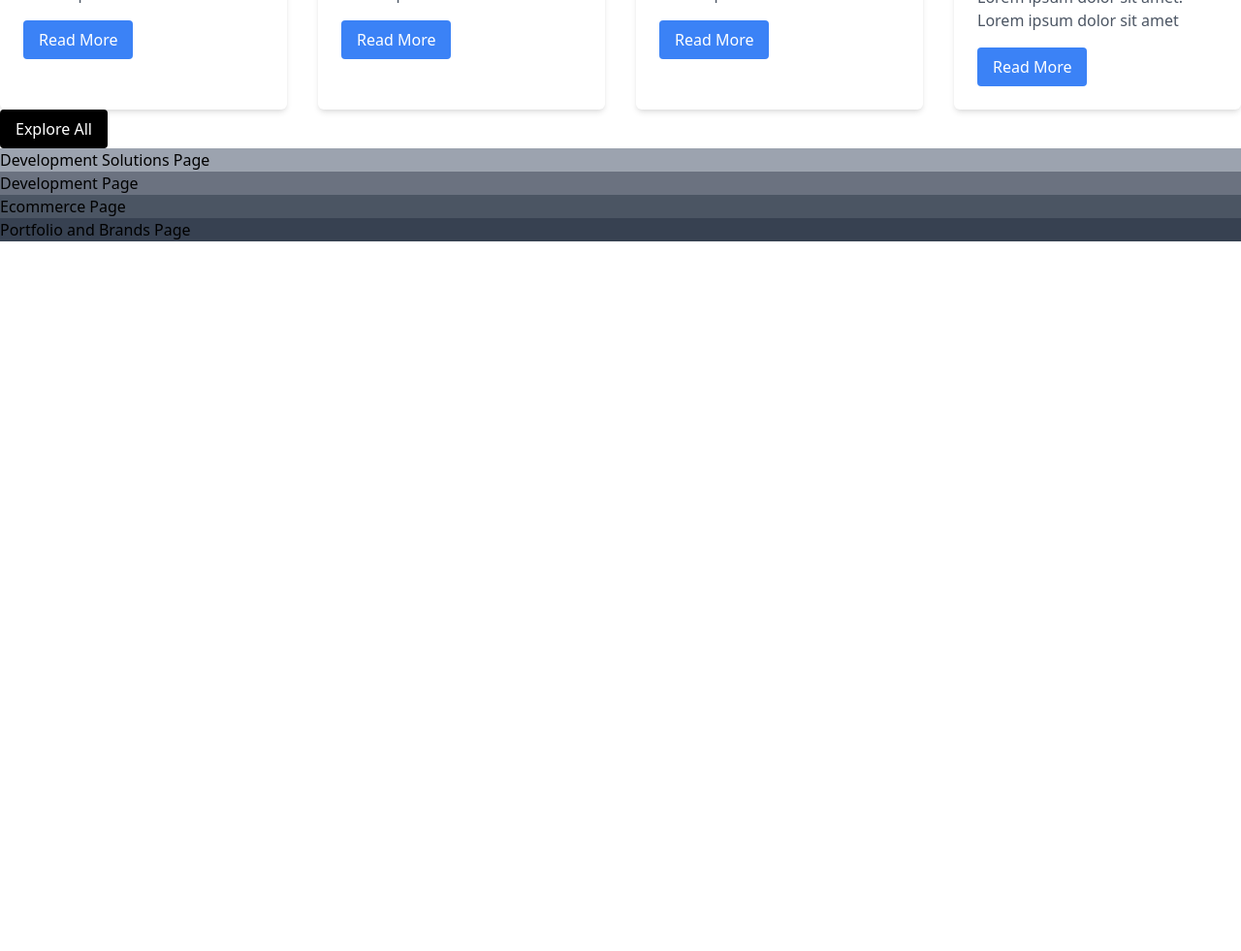
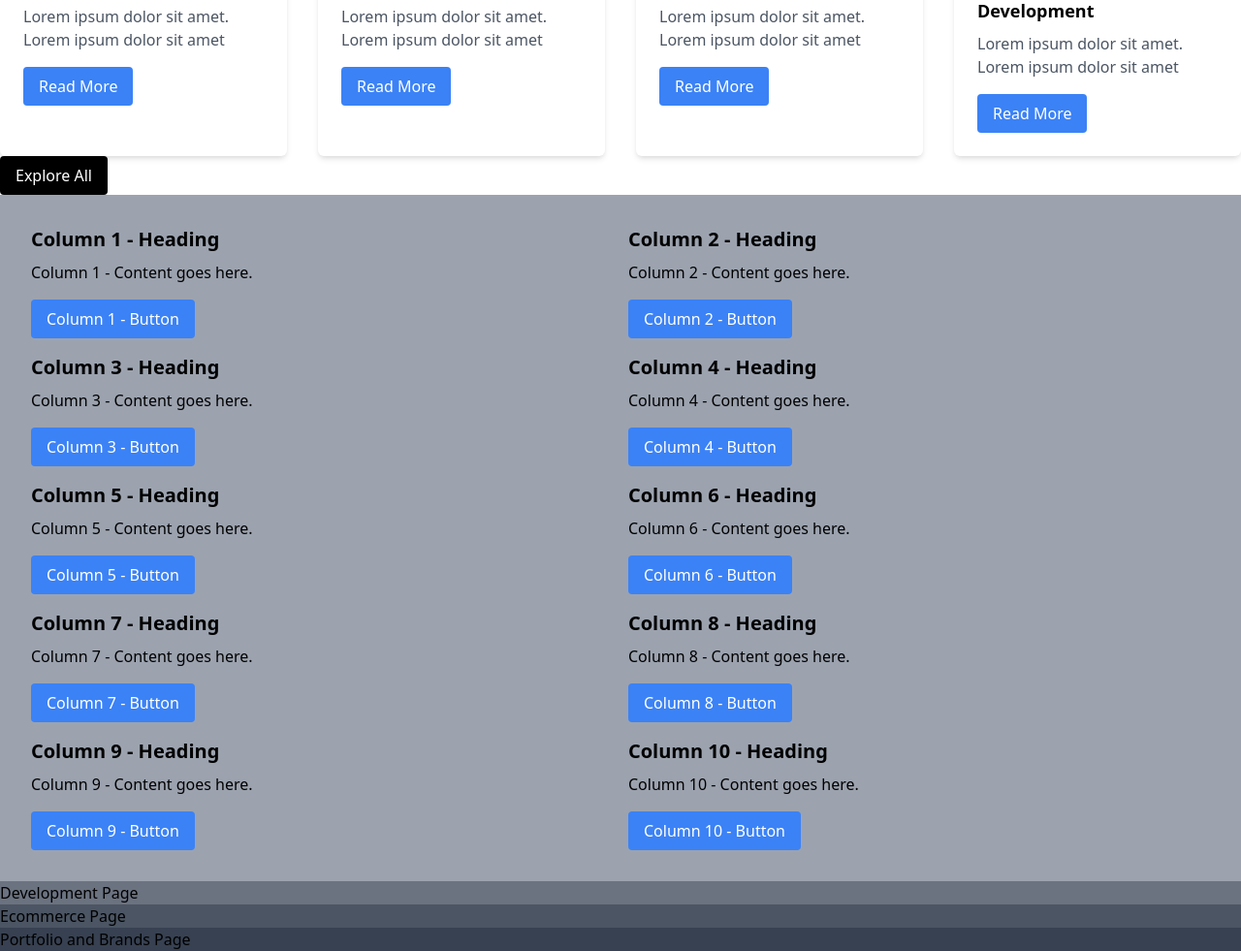
Before and after one commit to petekgithub/a-landing, a website: page index.html in a window 1280 px wide. Shown: the part 2325-3306 px from the top of the page at 97% size. Before the commit the page ends 2574 px from the top, so only its background shows below. Drawn offline with nearby package versions, Linux system fonts and the light colour scheme.

Commit message:
development-section

```diff
--- a/index.html
+++ b/index.html
@@ -165,15 +165,11 @@
           Wide Array of Magento Development Services
         </div>
         <div
-          class="w-[950px] h-[25px] bg-neutral-400 bg-opacity-50 border-r-fuchsia-50 text-center"
+          class="max-w-xl mx-auto flex p-6 bg-neutral-600 rounded-lg shadow-xl"
+        ></div>
+        <div
+          class="max-w-xl mx-auto flex p-6 bg-neutral-600 rounded-lg shadow-xl"
         >
-          Lorem ipsum dolor sit amet. Lorem ipsum dolor sit amet.Lorem ipsum
-          dolor sit amet. Lorem ipsum dolor sit amet
-        </div>
-        <div
-          class="w-[950px] h-[25px] bg-neutral-400 bg-opacity-50 text-center"
-        >
-          Lorem ipsum dolor sit amet. Lorem ipsum dolor sit amet
         </div>
 
         <div class="grid grid-cols-4 gap-8 mt-10">
@@ -321,7 +317,85 @@
       <!-- Development Solutions Page -->
       <section class="bg-gray-400">
         <!-- Development Solutions Content Goes Here -->
-        <div><h2>Development Solutions Page</h2></div>
+     <div class="container mx-auto p-8">
+
+    <div class="grid grid-cols-2 gap-4 mx-auto">
+
+      <!-- Column 1 -->
+      <div class="col-span-1">
+        <h3 class="text-xl font-bold mb-2">Column 1 - Heading</h3>
+        <p class="mb-4">Column 1 - Content goes here.</p>
+        <button class="bg-blue-500 text-white px-4 py-2 rounded">Column 1 - Button</button>
+      </div>
+
+      <!-- Column 2 -->
+      <div class="col-span-1">
+        <h3 class="text-xl font-bold mb-2">Column 2 - Heading</h3>
+        <p class="mb-4">Column 2 - Content goes here.</p>
+        <button class="bg-blue-500 text-white px-4 py-2 rounded">Column 2 - Button</button>
+      </div>
+
+      <!-- Column 3 -->
+      <div class="col-span-1">
+        <h3 class="text-xl font-bold mb-2">Column 3 - Heading</h3>
+        <p class="mb-4">Column 3 - Content goes here.</p>
+        <button class="bg-blue-500 text-white px-4 py-2 rounded">Column 3 - Button</button>
+      </div>
+
+      <!-- Column 4 -->
+      <div class="col-span-1">
+        <h3 class="text-xl font-bold mb-2">Column 4 - Heading</h3>
+        <p class="mb-4">Column 4 - Content goes here.</p>
+        <button class="bg-blue-500 text-white px-4 py-2 rounded">Column 4 - Button</button>
+      </div>
+
+      <!-- Column 5 -->
+      <div class="col-span-1">
+        <h3 class="text-xl font-bold mb-2">Column 5 - Heading</h3>
+        <p class="mb-4">Column 5 - Content goes here.</p>
+        <button class="bg-blue-500 text-white px-4 py-2 rounded">Column 5 - Button</button>
+      </div>
+
+      <!-- Repeat the structure for Row 2 -->
+
+      <!-- Column 6 -->
+      <div class="col-span-1">
+        <h3 class="text-xl font-bold mb-2">Column 6 - Heading</h3>
+        <p class="mb-4">Column 6 - Content goes here.</p>
+        <button class="bg-blue-500 text-white px-4 py-2 rounded">Column 6 - Button</button>
+      </div>
+
+      <!-- Column 7 -->
+      <div class="col-span-1">
+        <h3 class="text-xl font-bold mb-2">Column 7 - Heading</h3>
+        <p class="mb-4">Column 7 - Content goes here.</p>
+        <button class="bg-blue-500 text-white px-4 py-2 rounded">Column 7 - Button</button>
+      </div>
+
+      <!-- Column 8 -->
+      <div class="col-span-1">
+        <h3 class="text-xl font-bold mb-2">Column 8 - Heading</h3>
+        <p class="mb-4">Column 8 - Content goes here.</p>
+        <button class="bg-blue-500 text-white px-4 py-2 rounded">Column 8 - Button</button>
+      </div>
+
+      <!-- Column 9 -->
+      <div class="col-span-1">
+        <h3 class="text-xl font-bold mb-2">Column 9 - Heading</h3>
+        <p class="mb-4">Column 9 - Content goes here.</p>
+        <button class="bg-blue-500 text-white px-4 py-2 rounded">Column 9 - Button</button>
+      </div>
+
+      <!-- Column 10 -->
+      <div class="col-span-1">
+        <h3 class="text-xl font-bold mb-2">Column 10 - Heading</h3>
+        <p class="mb-4">Column 10 - Content goes here.</p>
+        <button class="bg-blue-500 text-white px-4 py-2 rounded">Column 10 - Button</button>
+      </div>
+
+    </div>
+
+  </div>
       </section>
 
       <!-- Development Page -->
```
